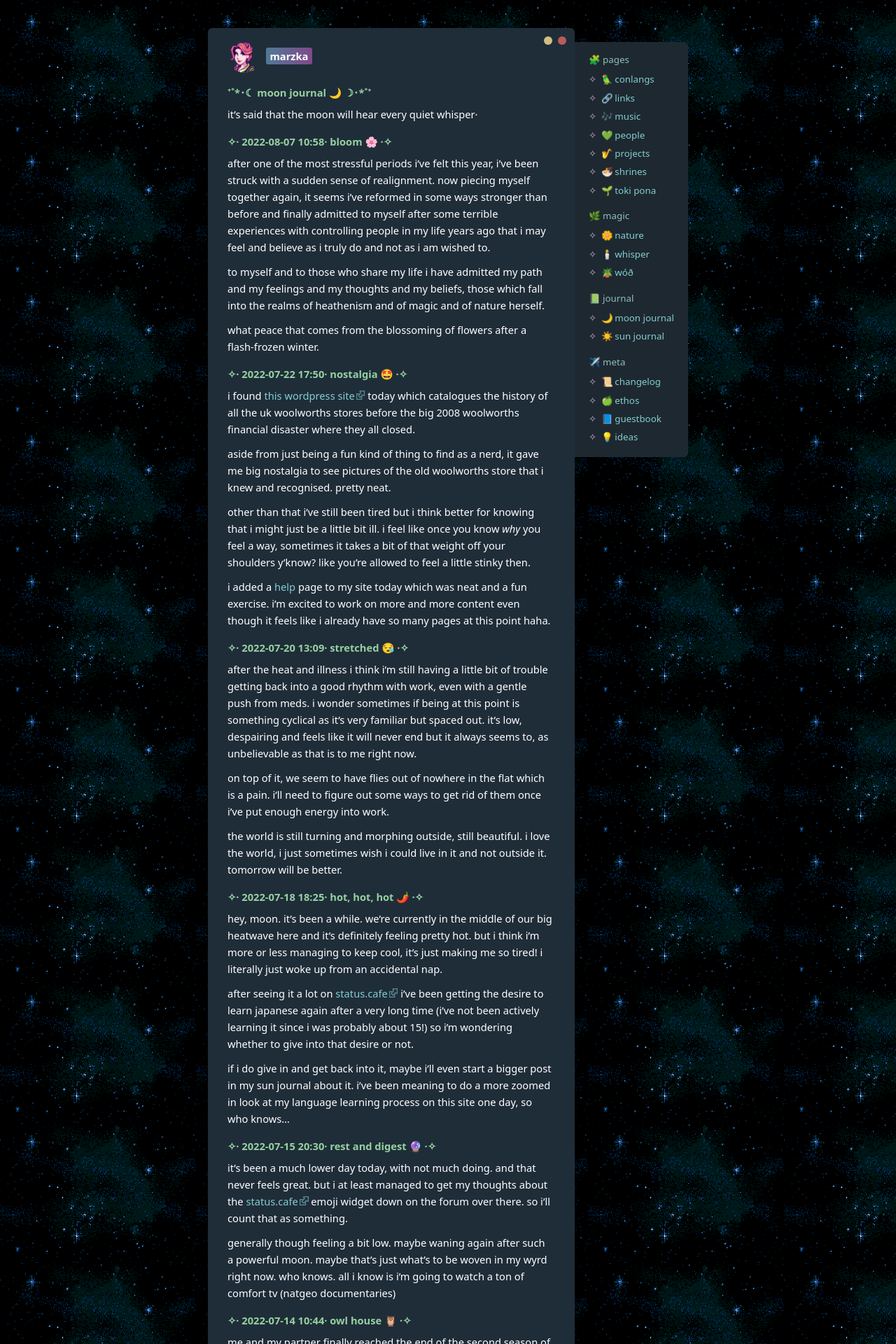
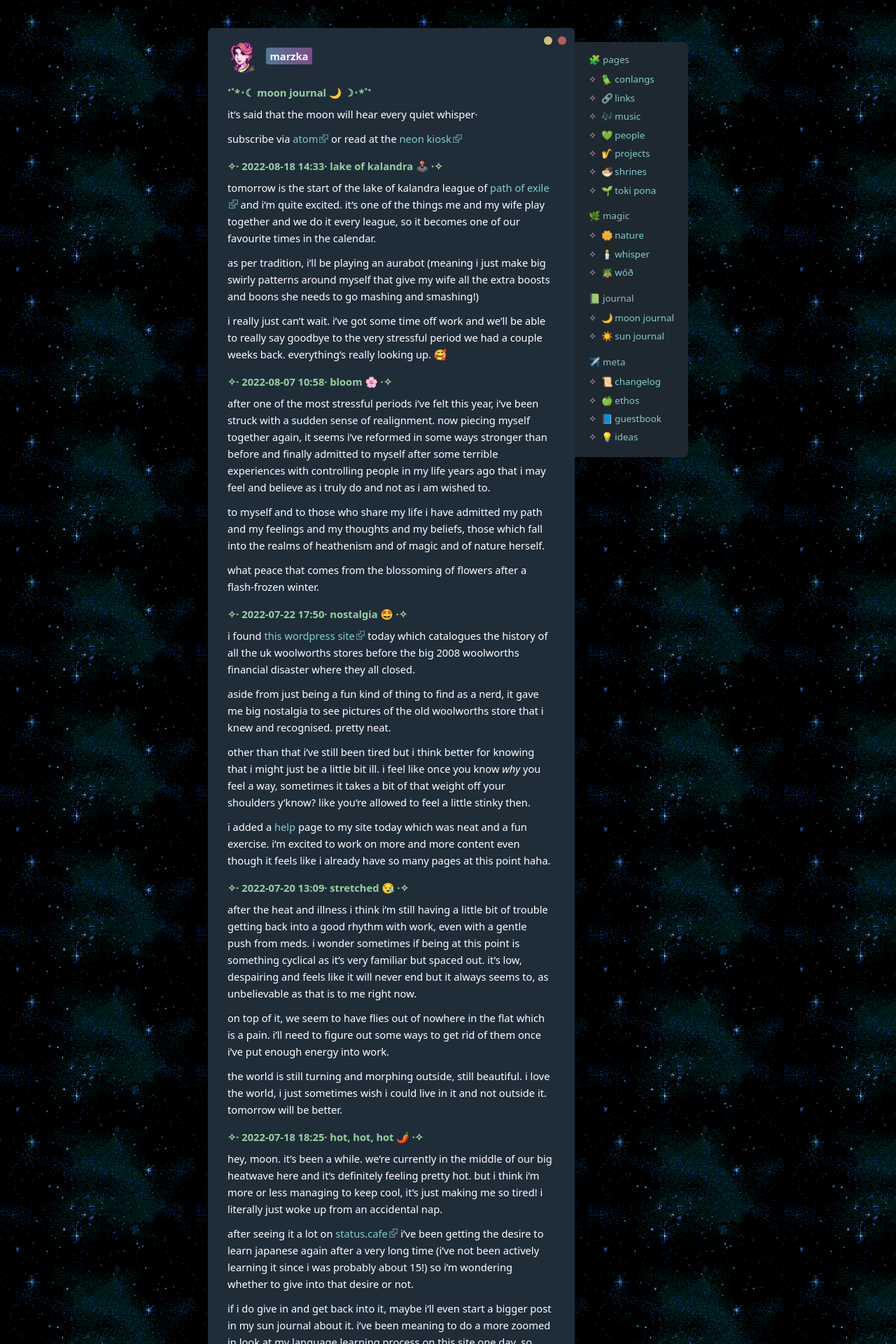
Before and after one commit to m5ka/maria.town, a Jekyll site: the page built from _pages/journal/moon.md, in a window 1280 px wide. Shown: the top 1920 px of the page at 70% size. Built offline with Jekyll 4.4.1, drawn with Linux system fonts in a browser that asks for light colours; Markdown is read by kramdown in place of the engine named in the settings; some of the changed text lies outside the part shown.

Commit message:
📗 update journals

```diff
--- a/_pages/journal/moon.md
+++ b/_pages/journal/moon.md
@@ -7,6 +7,17 @@ emoji: 🌙
 ---
 # moon journal 🌙
 it's said that the moon will hear every quiet whisper·
+
+subscribe via [atom](https://journal.miso.town/atom?url=https://marzka.cafe/journal/moon) or read at the [neon kiosk](https://kiosk.nightfall.city/)
+
+<article markdown="1">
+## 2022-08-18 14:33· lake of kalandra 🕹️ {#article:2022-08-18-lake-of-kalandra}
+tomorrow is the start of the lake of kalandra league of [path of exile](https://www.pathofexile.com/) and i'm quite excited. it's one of the things me and my wife play together and we do it every league, so it becomes one of our favourite times in the calendar.
+
+as per tradition, i'll be playing an aurabot (meaning i just make big swirly patterns around myself that give my wife all the extra boosts and boons she needs to go mashing and smashing!)
+
+i really just can't wait. i've got some time off work and we'll be able to really say goodbye to the very stressful period we had a couple weeks back. everything's really looking up. 🥰
+</article>
 
 <article markdown="1">
 ## 2022-08-07 10:58· bloom 🌸 {#article:2022-08-07-bloom}
```
Also changed, not shown: other parts of _pages/journal/moon.md (+0 -2 lines), _pages/journal/sun.md (+2 -2 lines).
